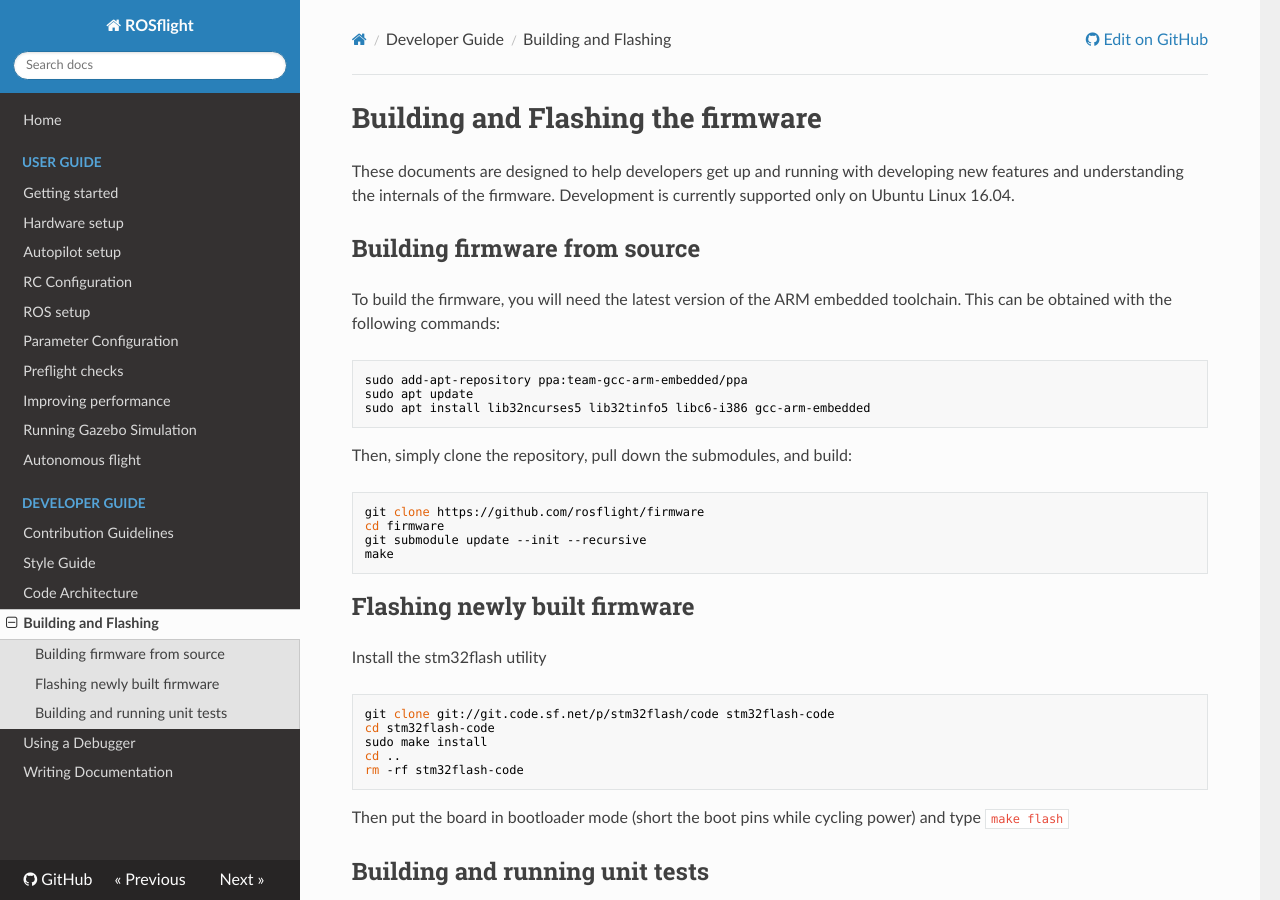
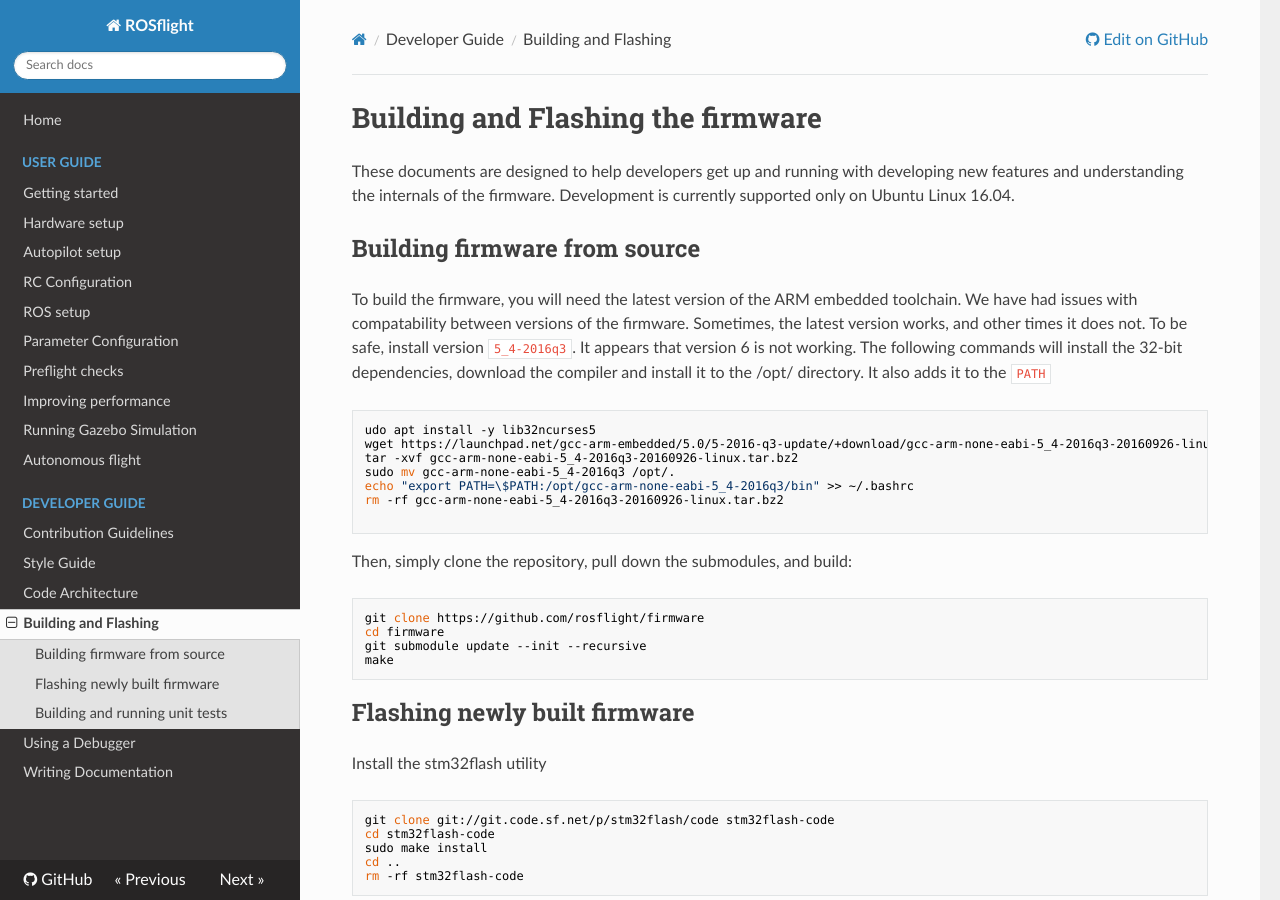
Before and after one commit to rosflight/rosflight_firmware, an MkDocs documentation site: the page built from docs/developer-guide/building-flashing.md, in a window 1280 px wide and 900 px high. Built offline with MkDocs 1.6.1, drawn with Linux system fonts in a browser that asks for light colours; nearby versions of some CDN libraries; old or Windows-style settings are respelled for this version of MkDocs.

Commit message:
fixed compiler reference

````diff
--- a/docs/developer-guide/building-flashing.md
+++ b/docs/developer-guide/building-flashing.md
@@ -4,12 +4,16 @@
 
 ## Building firmware from source
 
-To build the firmware, you will need the latest version of the ARM embedded toolchain.  This can be obtained with the following commands:
+To build the firmware, you will need the latest version of the ARM embedded toolchain.  We have had issues with compatability between versions of the firmware.  Sometimes, the latest version works, and other times it does not.  To be safe, install version `5_4-2016q3`.  It appears that version 6 is not working.  The following commands will install the 32-bit dependencies, download the compiler and install it to the /opt/ directory.  It also adds it to the `PATH`
 
 ``` bash
-sudo add-apt-repository ppa:team-gcc-arm-embedded/ppa
-sudo apt update
-sudo apt install lib32ncurses5 lib32tinfo5 libc6-i386 gcc-arm-embedded
+udo apt install -y lib32ncurses5
+wget https://launchpad.net/gcc-arm-embedded/5.0/5-2016-q3-update/+download/gcc-arm-none-eabi-5_4-2016q3-20160926-linux.tar.bz2
+tar -xvf gcc-arm-none-eabi-5_4-2016q3-20160926-linux.tar.bz2
+sudo mv gcc-arm-none-eabi-5_4-2016q3 /opt/.
+echo "export PATH=\$PATH:/opt/gcc-arm-none-eabi-5_4-2016q3/bin" >> ~/.bashrc
+rm -rf gcc-arm-none-eabi-5_4-2016q3-20160926-linux.tar.bz2
+
 ```
 
 Then, simply clone the repository, pull down the submodules, and build:
````
